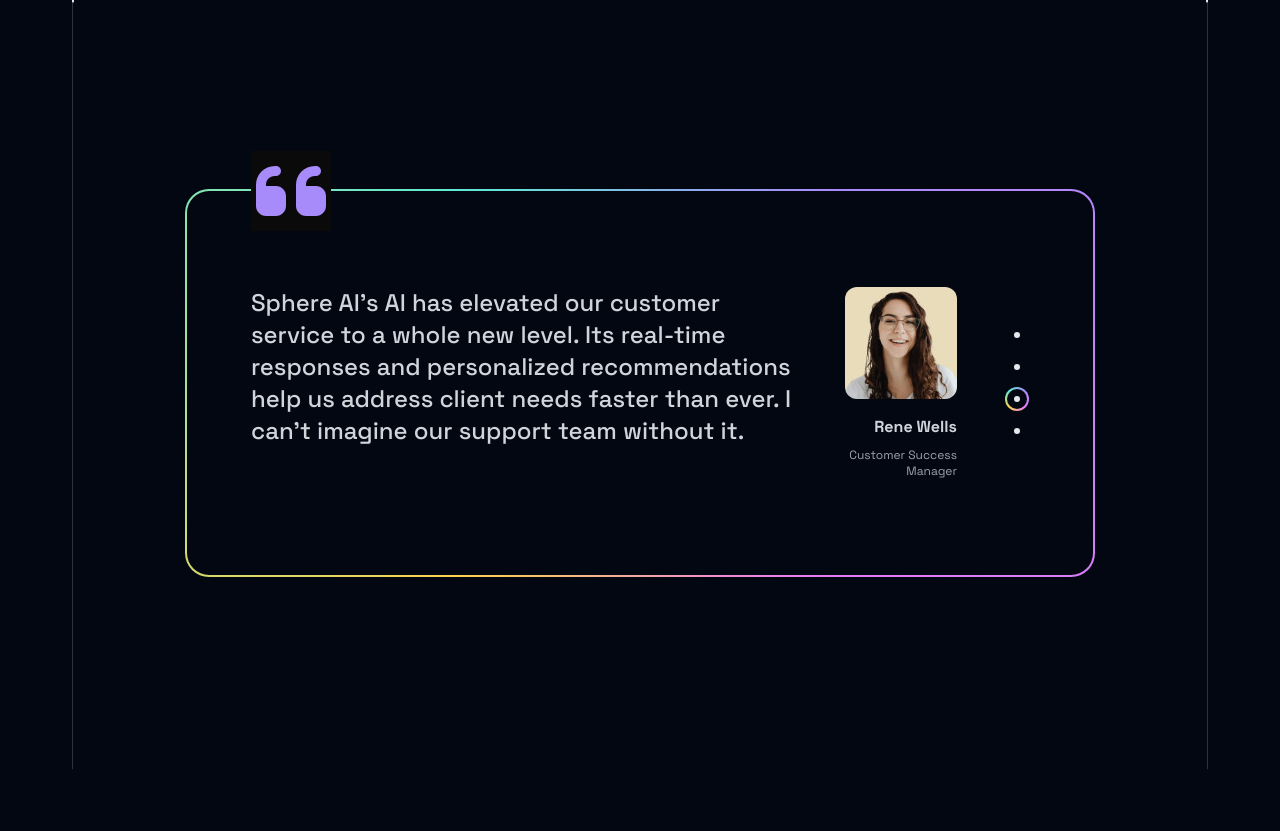
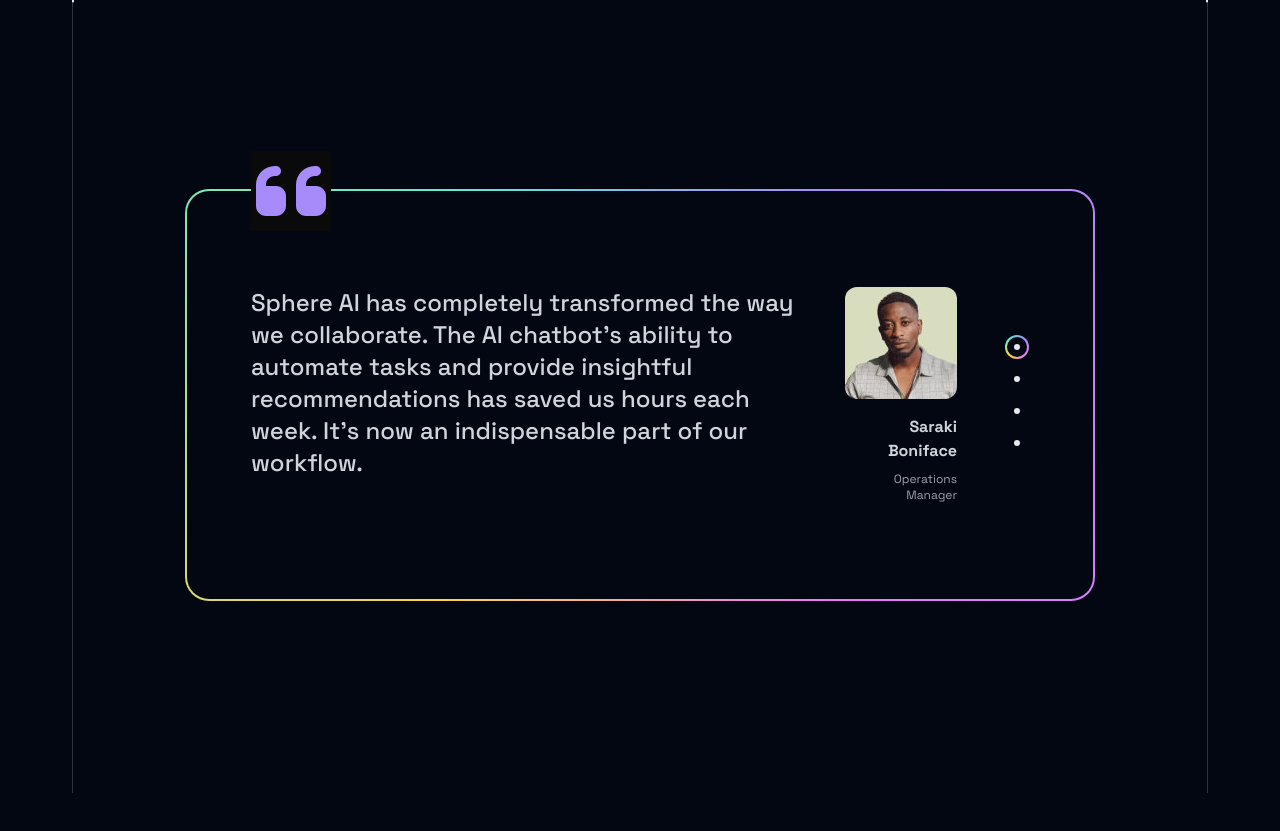
Before and after one commit to FinzyPHINZY/sphereai, a Next.js app: page / in a window 1280 px wide. Shown: the part 3977-4808 px from the top of the page. Built offline with nearby package versions, Linux system fonts and the light colour scheme.

Commit message:
feat: update testimonials

```diff
--- a/src/sections/Testimonials.tsx
+++ b/src/sections/Testimonials.tsx
@@ -13,14 +13,14 @@
   {
     quote:
       "Sphere AI has completely transformed the way we collaborate. The AI chatbot's ability to automate tasks and provide insightful recommendations has saved us hours each week. It's now an indispensable part of our workflow.",
-    name: 'Boniface Saraki',
+    name: 'Saraki Boniface',
     title: 'Operations Manager',
     image: boniface,
   },
   {
     quote:
       "Sphere AI integrates effortlessly with our existing tools, and the AI chatbot feels like a natural extension of our team. The responses are impressively accurate, and it's always learning from our interactions.",
-    name: 'Victor Osimhen',
+    name: 'Victor Ekubo',
     title: 'Operations Manager',
     image: victor,
   },
@@ -40,7 +40,7 @@
   },
 ];
 
-const SELECTED = 2;
+const SELECTED = 0;
 
 export const Testimonials = () => {
   const [] = useState('');
@@ -52,7 +52,7 @@
             <div className="border-gradient rounded-3xl px-6 md:px-10 lg:px-16 py-16 lg:py-24 relative flex flex-col md:flex-row md:items-center gap-12 md:mx-10 lg:mx-20">
               <FontAwesomeIcon
                 icon={faQuoteLeft}
-                className="absolute size-20 text-violet-400 top-0 -translate-y-1/2 bg-neutral-950"
+                className="absolute size-20 text-violet-400 top-0 left-6 md:left-10 lg:left-16 -translate-y-1/2 bg-neutral-950"
               />
               {testimonials.map(({ name, quote, title, image }, index) => (
                 <React.Fragment key={name}>
```
